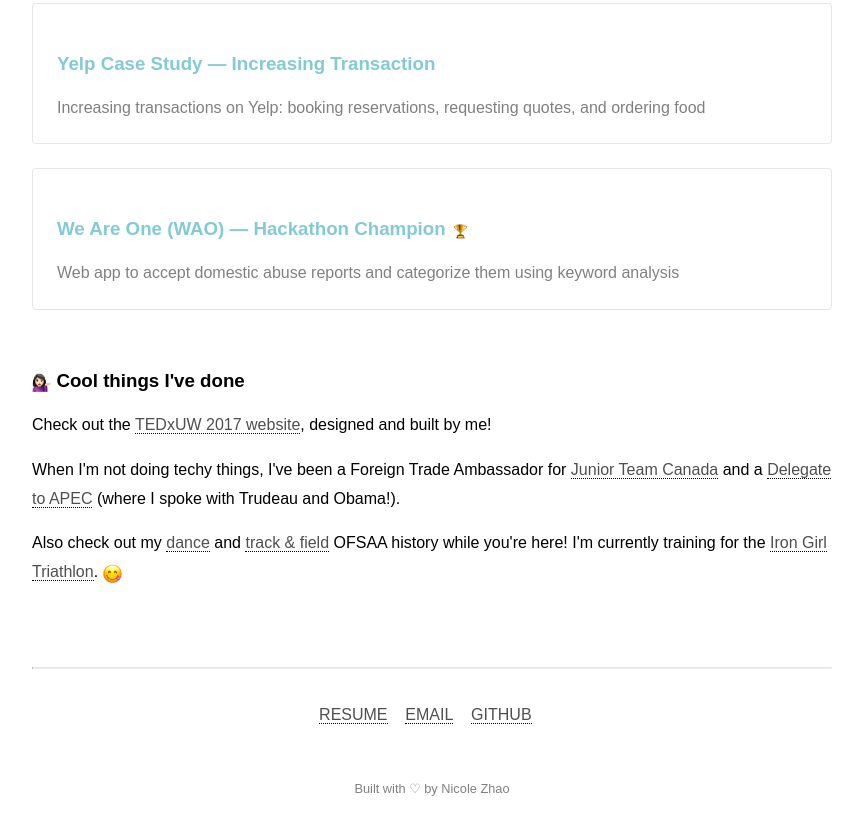
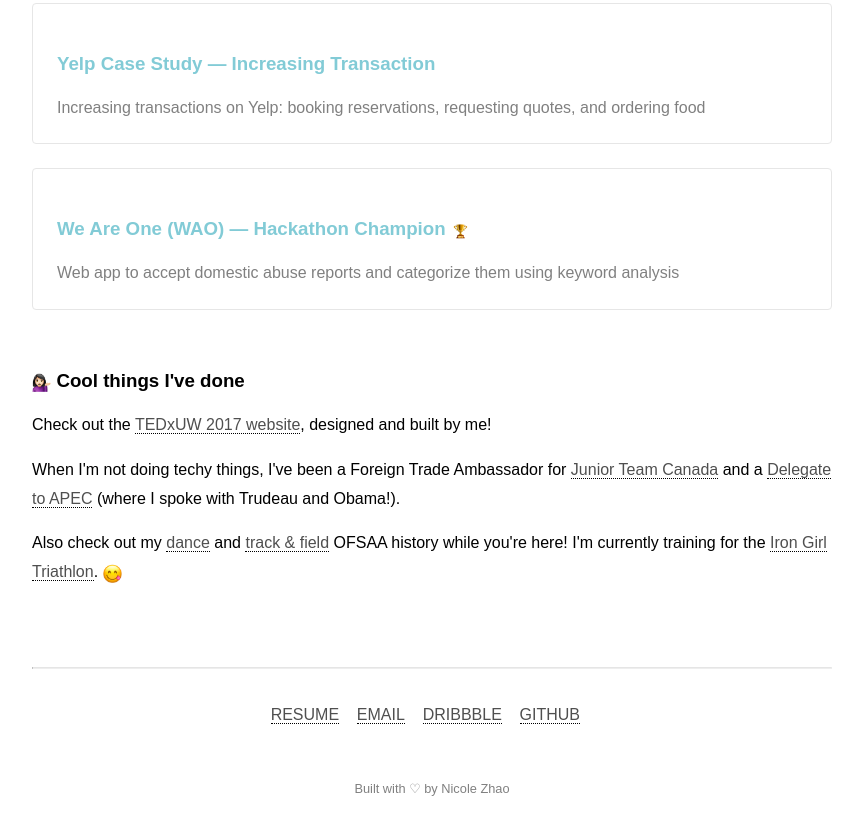
Before and after one commit to nicolezhao/portfolio-v3, a plain HTML site: page index.html in a window 1280 px wide. Shown: the part 1391-2211 px from the top of the page, without its empty margins (208-1071 px from the left). Drawn offline with nearby package versions, Linux system fonts and the light colour scheme; a web font is replaced by a local one.

Commit message:
add dribbble link

```diff
--- a/index.html
+++ b/index.html
@@ -273,6 +273,7 @@
 					<p>
 						<a href="Nicole_Zhao_Resume.pdf" target="_blank" class="footer-links"><u>RESUME</u></a>&nbsp;&nbsp;&nbsp;
 						<a href="mailto:yy3zhao@edu.uwaterloo.ca" target="_blank" class="footer-links"><u>EMAIL</u></a>&nbsp;&nbsp;&nbsp;
+						<a href="https://dribbble.com/nic_z" target="_blank" class="footer-links"><u>DRIBBBLE</u></a>&nbsp;&nbsp;&nbsp;
 						<a href="https://github.com/nicolezhao" target="_blank" class="footer-links"><u>GITHUB</u></a>&nbsp;&nbsp;&nbsp;
 					</p>
 					<br>
```
Also changed, not shown: plug.html (+1 -0 lines), shopify.html (+1 -0 lines), vidyard.html (+1 -0 lines), viryl.html (+1 -0 lines), wao.html (+1 -0 lines), yelp.html (+1 -0 lines).
